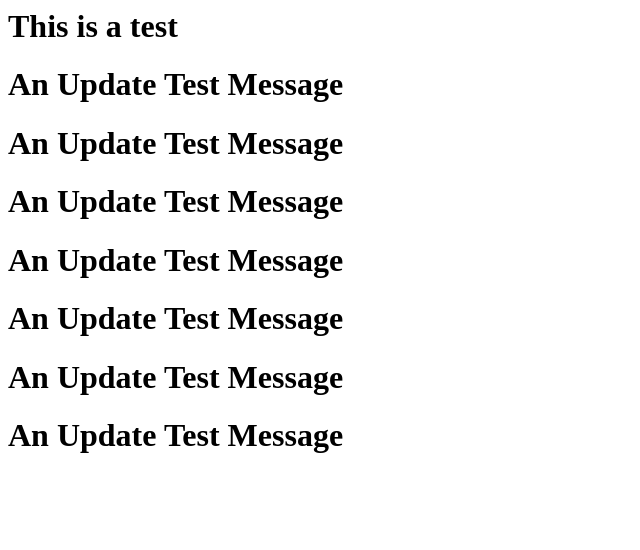
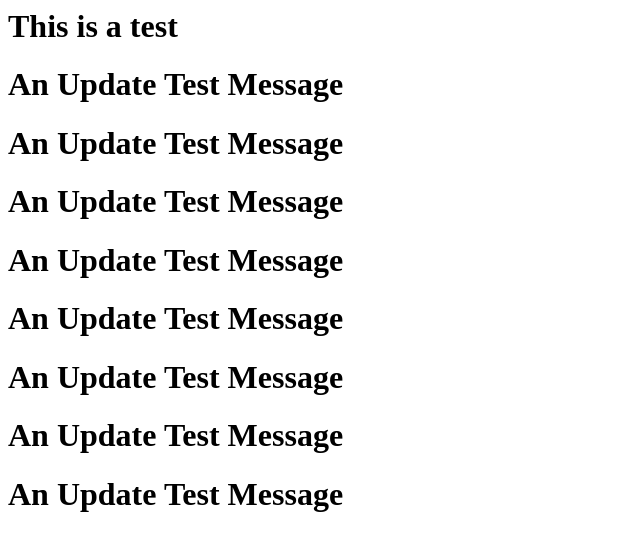
Before and after one commit to CodeBrewArmy/CodeBrewArmy.github.io, a plain HTML site: page index.html in a window 1280 px wide. Shown: the whole page, without its empty margins (0-640 px from the left). Drawn offline with Linux system fonts and the light colour scheme.

Commit message:
Updated Blog

```diff
--- a/index.html
+++ b/index.html
@@ -1,2 +1,2 @@
 <h1>This is a test</h1>
-<h1>An Update Test Message</h1><h1>An Update Test Message</h1><h1>An Update Test Message</h1><h1>An Update Test Message</h1><h1>An Update Test Message</h1><h1>An Update Test Message</h1><h1>An Update Test Message</h1>
+<h1>An Update Test Message</h1><h1>An Update Test Message</h1><h1>An Update Test Message</h1><h1>An Update Test Message</h1><h1>An Update Test Message</h1><h1>An Update Test Message</h1><h1>An Update Test Message</h1><h1>An Update Test Message</h1>
```
